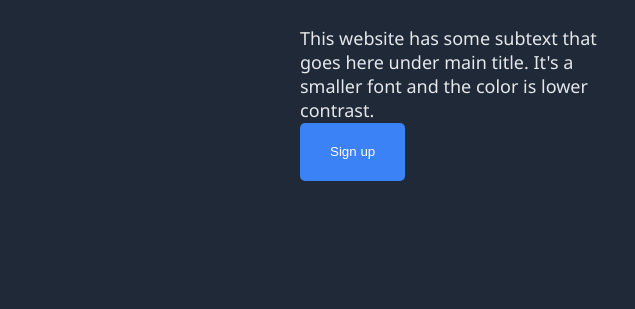
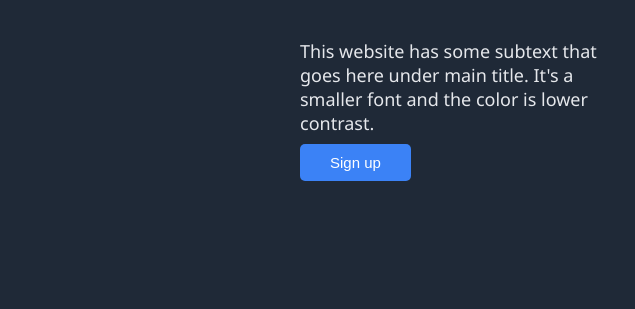
Before and after one commit to samtong0425/odin-website, a plain HTML site: page index.html in a window 1280 px wide. Shown: the part 319-628 px from the top of the page, 0-635 px from the left. Drawn offline with Linux system fonts and the light colour scheme.

Commit message:
Remake the style of button

```diff
--- a/style.css
+++ b/style.css
@@ -93,13 +93,13 @@ a {
 }
 
 .one-button {
-    flex: 1 1 0;
-    width:fit-content;
+    width: fit-content;
     color: white;
     background-color: #3b82f6;
-    padding: 5px 30px 5px 30px;
+    padding: 10px 30px;
     border-radius: 5px;
     border: none;
+    font-size: 15px;
 }
 
 .two-heading {
```
